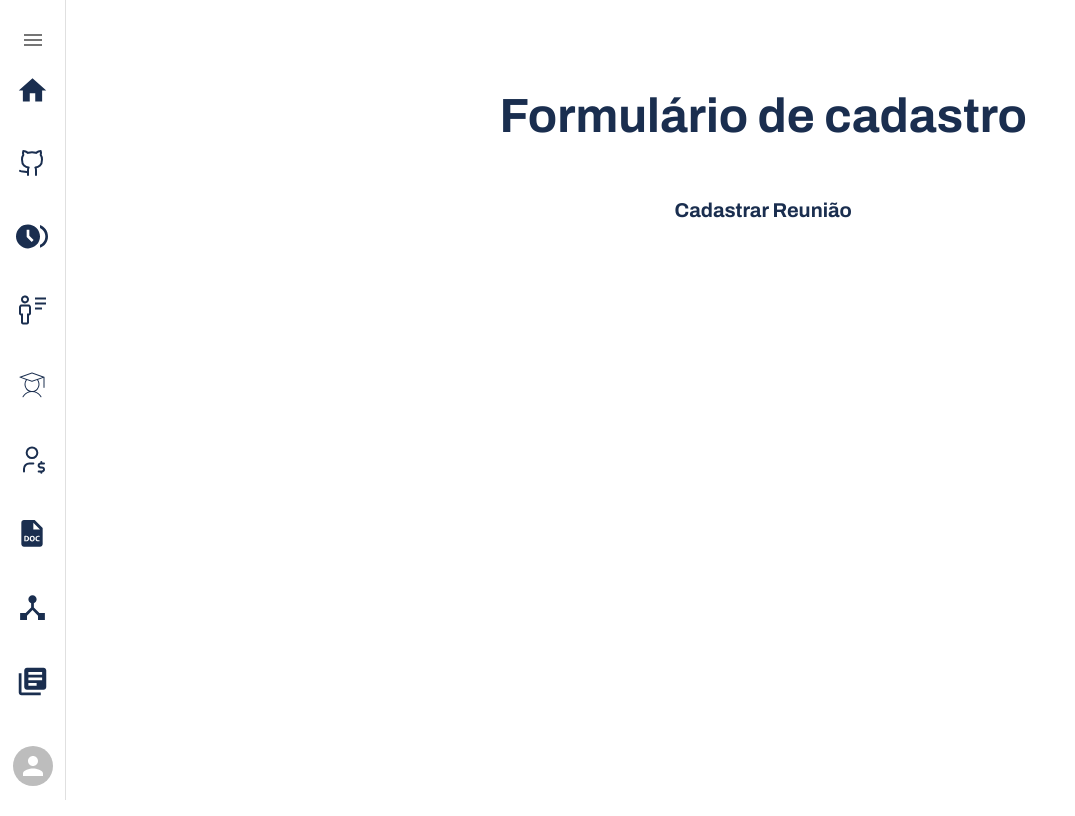
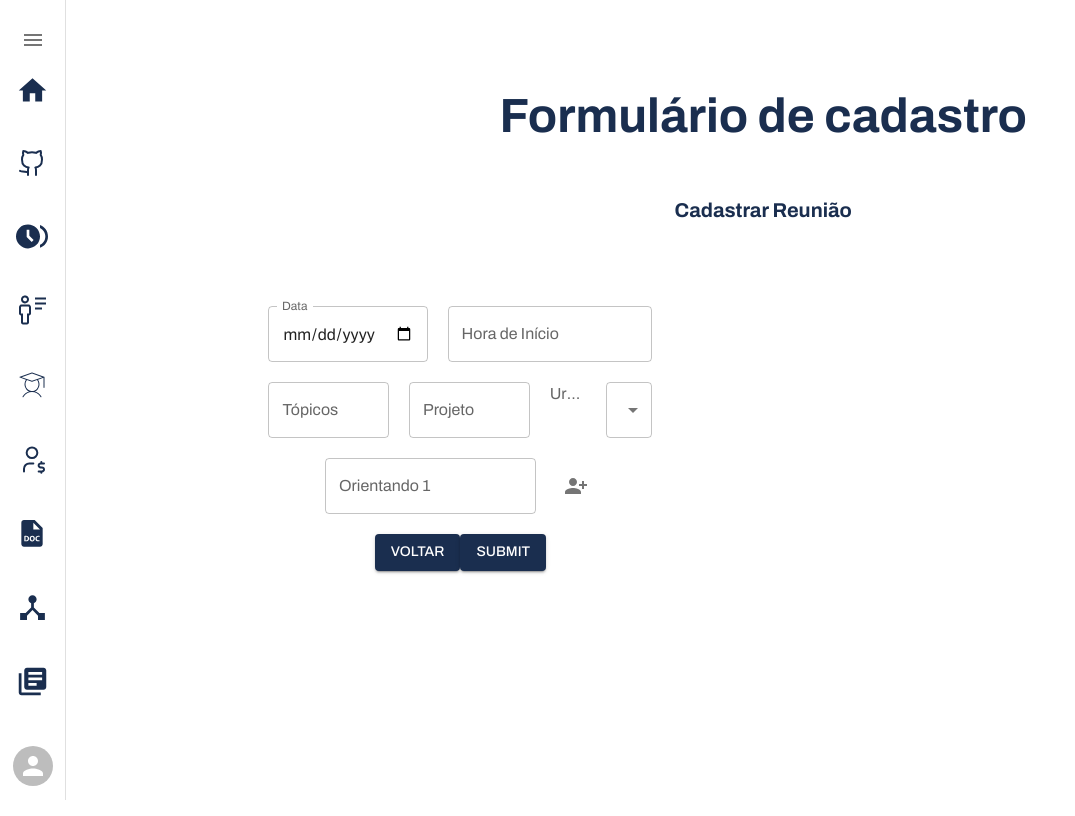
Before and after one commit to iShouldz/GELMTS, a React (Vite) app: page /reunioes/cadastrar-reuniao in a window 1280 px wide. Shown: the whole page, without its empty margins (0-1075 px from the left). Built offline with nearby package versions, Linux system fonts and the light colour scheme.

Commit message:
FEAT: Criacao da pagina de gerenciamento de reunioes e seu formulario

```diff
--- /dev/null
+++ b/src/components/ReuniaoForm/ReuniaoForm.jsx
@@ -0,0 +1,163 @@
+import { Button, TextField, IconButton, Select, MenuItem, InputLabel } from "@mui/material";
+import { useForm } from "react-hook-form";
+import { yupResolver } from "@hookform/resolvers/yup";
+import * as yup from "yup";
+import styles from "./reuniaoForm.module.css";
+import PersonAddAlt1Icon from '@mui/icons-material/PersonAddAlt1';
+import { useNavigate } from "react-router-dom";
+
+const schema = yup
+  .object({
+    data: yup.date().required(),
+    horaInicio: yup.string().required(),
+    topicos: yup.string().required(),
+    projeto: yup.string().required(),
+    equipe: yup.object().shape({
+      orientador: yup.string().required(),
+      orientandos: yup.array().of(yup.string().required()),
+    }),
+    urgencia: yup.string().oneOf(['baixa', 'média', 'alta']).required(),
+  })
+  .required();
+
+const ReuniaoForm = () => {
+  const {
+    register,
+    handleSubmit,
+    control, // Adicionando control
+    formState: { errors },
+    watch,
+    setValue
+  } = useForm({
+    resolver: yupResolver(schema),
+    defaultValues: { orientandos: [''], urgencia: ''}
+  });
+
+  const navigate = useNavigate();
+
+  const handleCadastrarReuniao = (data) => {
+    console.log(data);
+  };
+
+  const orientandos = watch("orientandos");
+
+  const addOrientando = () => {
+    setValue("orientandos", [...orientandos, '']);
+  };
+
+  return (
+    <form
+      onSubmit={handleSubmit(handleCadastrarReuniao)}
+      className={styles.formReuniaoContainer}
+    >
+      <div className={styles.inputGroup}>
+        <TextField
+          id="data"
+          label="Data"
+          type="date"
+          control={control}
+          InputLabelProps={{
+            shrink: true,
+          }}
+          variant="outlined"
+          {...register("data")}
+        />
+        {errors.data && (
+          <p className={styles.error}>{errors.data.message}</p>
+        )}
+
+        <TextField
+          id="horaInicio"
+          label="Hora de Início"
+          placeholder="Digite a hora de início"
+          variant="outlined"
+          {...register("horaInicio")}
+        />
+        {errors.horaInicio && (
+          <p className={styles.error}>{errors.horaInicio.message}</p>
+        )}
+      </div>
+
+      <div className={styles.inputGroup}>
+        <TextField
+          id="topicos"
+          label="Tópicos"
+          placeholder="Digite os tópicos"
+          variant="outlined"
+          {...register("topicos")}
+        />
+        {errors.topicos && (
+          <p className={styles.error}>{errors.topicos.message}</p>
+        )}
+
+        <TextField
+          id="projeto"
+          label="Projeto"
+          placeholder="Digite o projeto"
+          variant="outlined"
+          {...register("projeto")}
+        />
+        {errors.projeto && (
+          <p className={styles.error}>{errors.projeto.message}</p>
+        )}
+
+        <InputLabel htmlFor="urgencia-select">Urgência</InputLabel>
+        <Select
+          id="urgencia-select"
+          placeholder="Selecione a urgência"
+          defaultValue=""
+          {...register("urgencia")}
+          labelId="urgencia-label"
+          displayEmpty
+          inputProps={{ 'aria-label': 'Without label' }}
+        >
+          <MenuItem value="baixa">Baixa</MenuItem>
+          <MenuItem value="média">Média</MenuItem>
+          <MenuItem value="alta">Alta</MenuItem>
+        </Select>
+        {errors.urgencia && (
+          <p className={styles.error}>{errors.urgencia.message}</p>
+        )}
+      </div>
+
+      <div className={styles.inputGroup}>
+        {orientandos.map((orientando, index) => (
+          <div key={index} className={styles.inputGroup}>
+            <TextField
+              id={`orientandos[${index}]`}
+              label={`Orientando ${index + 1}`}
+              placeholder="Selecione seu(s) orientando(s)"
+              variant="outlined"
+              {...register(`orientandos[${index}]`)}
+            />
+          </div>
+        ))}
+
+        <IconButton onClick={addOrientando}>
+          <PersonAddAlt1Icon />
+        </IconButton>
+      </div>
+
+      <div>
+        <Button
+          type="submit"
+          variant="contained"
+          sx={{ backgroundColor: "primary.main" }}
+          onClick={() => navigate("/reunião")}
+        >
+          Voltar
+        </Button>
+
+        <Button
+          type="submit"
+          variant="contained"
+          sx={{ backgroundColor: "primary.main" }}
+        >
+          Submit
+        </Button>
+      </div>
+    </form>
+  );
+};
+
+export default ReuniaoForm;
--- /dev/null
+++ b/src/components/ReuniaoForm/reuniaoForm.module.css
@@ -0,0 +1,14 @@
+.formReuniaoContainer{
+    display: flex;
+    flex-direction: column;
+    align-items: center;
+    gap: 20px;
+    border-radius: 10px;
+    width: 30vw;
+    padding: 30px;
+}
+
+.inputGroup{
+    display: flex;
+    gap: 20px
+}
--- a/src/pages/CadastrarReuniao/CadastrarReuniao.jsx
+++ b/src/pages/CadastrarReuniao/CadastrarReuniao.jsx
@@ -1,8 +1,13 @@
 import  { Typography } from "@mui/material";
 import styles from "./cadastrarReuniao.module.css";
-/*import ReuniaoForm from "../../components/ReuniaoForm/ReuniaoForm";*/
+import ReuniaoForm from "../../components/ReuniaoForm/ReuniaoForm";
 
 const CadastrarReuniao = () => {
+
+    const handleCadastrar = (data) => {
+        console.log(data)
+    }
+
     return (
         <section className={styles.FormularioReuniaoContainer}>
             <Typography
@@ -23,7 +28,7 @@ const CadastrarReuniao = () => {
                 Cadastrar Reunião
             </Typography>
 
-            {/* <ReuniaoForm /> */}
+            <ReuniaoForm handleSubmitData={handleCadastrar}/>
         </section>
     )
 }
--- a/src/pages/Reuniao/Reuniao.jsx
+++ b/src/pages/Reuniao/Reuniao.jsx
@@ -1,12 +1,61 @@
 import { Box, Typography } from "@mui/material";
 import ButtonGerenciamento from "../../components/UI/ButtonGerenciamento/ButtonGerenciamento";
 import styles from "./reuniao.module.css";
-import PersonIcon from "@mui/icons-material/Person";
-import PersonRemoveIcon from "@mui/icons-material/PersonRemove";
-import PersonSearchIcon from '@mui/icons-material/PersonSearch';
-import ManageAccountsIcon from '@mui/icons-material/ManageAccounts';
+
+import GroupsIcon from '@mui/icons-material/Groups';
+import SettingsIcon from '@mui/icons-material/Settings';
+import RemoveCircleOutlineIcon from '@mui/icons-material/RemoveCircleOutline';
+import SearchIcon from '@mui/icons-material/Search';
+
+import {useState} from "react";
+import ModalSearchReuniao from "../../components/ModalSearchReuniao/ModalSearchReuniao";
+import ModalUpdateReuniao from "../../components/ModalUpdateReuniao/ModalUpdateReuniao";
+import ReuniaoForm from "../../components/ReuniaoForm/ReuniaoForm";
 
 const Reuniao = () => {
+
+  const [controlDialog, setControlDialog] = useState(false);
+  const [controlDialogSearch, setControlDialogSearch] = useState(false);
+  const [controlDialogRemove, setControlDialogRemove] = useState(false);
+  const [controlDialogUpdate, setControlDialogUpdate] = useState(false);
+
+  const handleClose = () => {
+    setControlDialog(false);
+  };
+
+  const handleOpen = () => {
+    setControlDialog(true);
+  };
+
+  const handleOpenSearch = () => {
+    setControlDialogSearch(true);
+  };
+
+  const handleCloseSearch = () => {
+    setControlDialogSearch(false);
+  };
+
+  const handleOpenRemove = () => {
+    setControlDialogRemove(true);
+  };
+
+  const handleCloseRemove = () => {
+    setControlDialogRemove(false);
+  };
+
+  const handleOpenUpdate = () => {
+    setControlDialogUpdate(true);
+  };
+
+  const handleCloseUpdate = () => {
+    setControlDialogUpdate(false);
+  };
+
+  const handleUpdate = (data) => {
+    console.log(data);
+    console.log("update");
+  };
+
   return (
     <section className={styles.reuniaoContainer}>
       <Typography
@@ -27,22 +76,53 @@ const Reuniao = () => {
           width: "100%",
         }}
       >
-        <ButtonGerenciamento path="cadastrar-reuniao" icon={<PersonIcon sx={{ fontSize: 50 }} />}>
+        <ButtonGerenciamento path="cadastrar-reuniao" icon={<GroupsIcon sx={{ fontSize: 50 }} />}>
           Cadastrar Reunião
         </ButtonGerenciamento>
 
-        <ButtonGerenciamento path="atualizar-reuniao" icon={<ManageAccountsIcon sx={{ fontSize: 50 }} />}>
-            Atualizar Reunião
+        <ButtonGerenciamento onClick={handleOpen} icon={<SettingsIcon sx={{ fontSize: 50 }} />}>
+          Atualizar Reunião
         </ButtonGerenciamento>
 
-        <ButtonGerenciamento path="remover-reuniao" icon={<PersonRemoveIcon sx={{ fontSize: 50 }} />}>
+        <ButtonGerenciamento onClick={handleOpenRemove} icon={<RemoveCircleOutlineIcon sx={{ fontSize: 50 }} />}>
           Remover Reunião
         </ButtonGerenciamento>
 
-        <ButtonGerenciamento path="pesquisar-reuniao" icon={<PersonSearchIcon sx={{ fontSize: 50 }} />}>
+        <ButtonGerenciamento onClick={handleOpenSearch} icon={<SearchIcon sx={{ fontSize: 50 }} />}>
           Procurar Reunião
         </ButtonGerenciamento>
       </Box>
+
+      <ModalSearchReuniao
+        handleClose={handleClose}
+        controlDialog={controlDialog}
+        title="Selecione a reunião"
+        actionButton={handleOpenUpdate}
+        actionButtonText="Atualizar informações"
+      />
+
+      <ModalUpdateReuniao
+        handleClose={handleCloseSearch}
+        controlDialog={controlDialogSearch}
+        title="Pesquise a reunião"
+        actionButton={() => console.log("Detalhes da reunião")}
+        actionButtonText="Detalhes"
+      />
+
+      <ModalSearchReuniao
+        handleClose={handleCloseRemove}
+        controlDialog={controlDialogRemove}
+        title="Remova a reunião"
+        actionButton={() => console.log("Remover reunião")}
+        actionButtonText="Remover a reunião"
+      />
+
+      <ModalUpdateReuniao
+        handleClose={handleCloseUpdate}
+        controlDialog={controlDialogUpdate}
+        title="Atualize os dados"
+        component={<ReuniaoForm handlleSubmitData={handleUpdate} />}
+      />
     </section>
   );
 };
```
